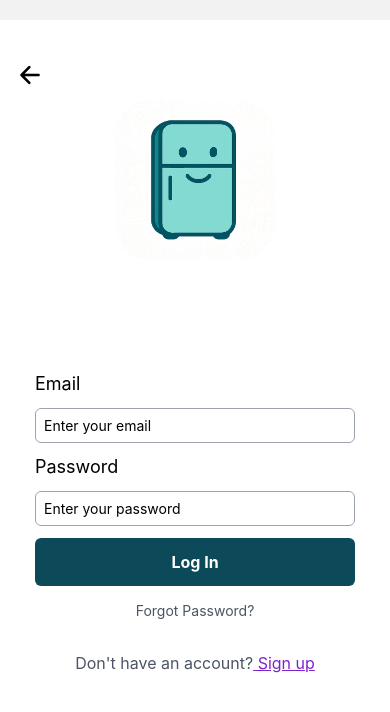
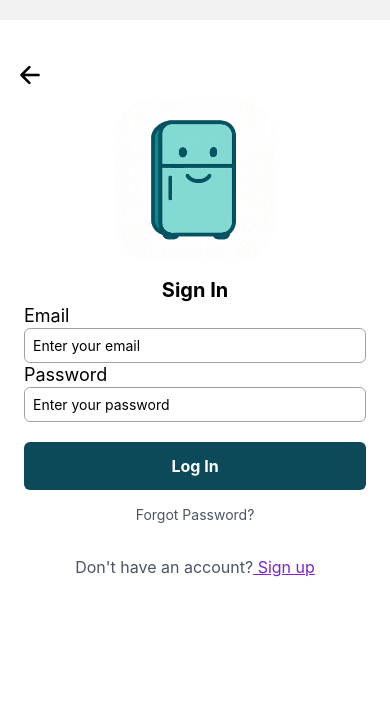
Before and after one commit to kwiatek-ctrl/Fridge-Friends, a React Native app: screen /Login in a window 390 px wide. Shown: the top 712 px of the page. Built offline with nearby package versions, Linux system fonts and the light colour scheme.

Commit message:
added sign in title and changed inputs size (#50)

```diff
--- a/App.tsx
+++ b/App.tsx
@@ -37,7 +37,8 @@ export default function App() {
           <Stack.Screen name="UploadToFindFood" component={UploadToFindFoodScreen} />
           <Stack.Screen name="PasswordReset" component={PasswordResetScreen}/>
         </Stack.Navigator>
-      <StatusBar style="auto" />
+    <StatusBar backgroundColor="white" translucent={false} />
+
       </UserProvider>
     </NavigationContainer>
   );
--- a/components/LogIn.tsx
+++ b/components/LogIn.tsx
@@ -1,6 +1,7 @@
 import { useState } from 'react';
 import { Pressable, Text, TextInput, View, Alert, Image, ScrollView } from 'react-native';
 import BackButton from './BackButton';
+import { SafeAreaView } from 'react-native';
 
 export const EditScreenInfo = ({ path, navigation }: { path: string, navigation: any }) => {
   const emailLabel = 'Email';
@@ -38,14 +39,17 @@ export const EditScreenInfo = ({ path, navigation }: { path: string, navigation:
 
   return (
 
-    <View className='flex-1 bg-white'>
+    <View className=' flex-1 bg-white '>
+
       {/* <BackButton /> */}
-      <ScrollView className="flex-1  pt-20 ">
+      <ScrollView className="flex-1  px-6 pt-20 ">
 
         <Image className={styles.logo} source={require('../assets/logo_transparent.png')} />
 
+        <Text className="text-xl font-bold text-center mt-4">Sign In</Text>
+
         {/* Unified form container */}
-        <View className="w-80 mx-auto space-y-3 mt-8">
+        {/* <View className="w-80 mx-auto space-y-3 mt-8"> */}
           <Text className={styles.getStartedText}>{emailLabel}</Text>
           <TextInput
             className={styles.inputArea}
@@ -70,7 +74,7 @@ export const EditScreenInfo = ({ path, navigation }: { path: string, navigation:
           <Pressable className={styles.buttonLogIn} onPress={handleLogin}>
             <Text className={styles.logIn}>{loginLabel}</Text>
           </Pressable>
-        </View>
+        {/* </View> */}
 
         {/* Forgot password */}
         <View className={styles.helpContainer}>
@@ -90,6 +94,7 @@ export const EditScreenInfo = ({ path, navigation }: { path: string, navigation:
         </View>
       </ScrollView>
     </View>
+
   );
 };
 
@@ -104,5 +109,5 @@ const styles = {
   logIn: 'text-center text-white font-bold text-base',
   footerSignUp: 'underline text-base text-purple-700',
   formFooter: 'text-center p-4 text-gray-600 text-base',
-  logo: 'object-scale-down h-40 w-40 mx-auto mb-20',
+  logo: 'object-scale-down h-40 w-40 mx-auto mb-15',
 };
```
